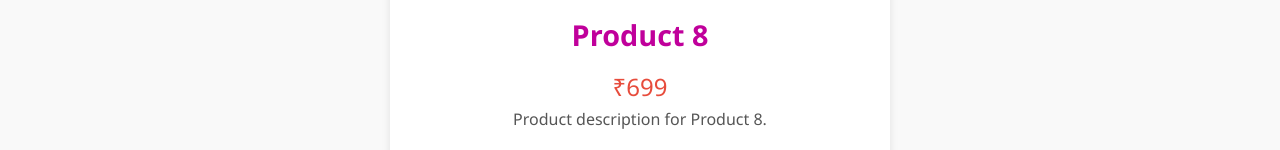
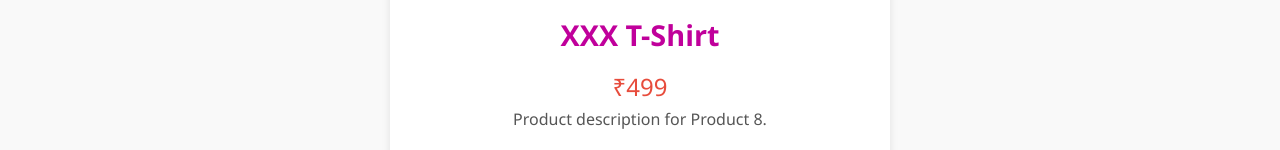
Before and after one commit to roobi1501/clothing-accessories, a plain HTML site: page products/product_8.html in a window 1280 px wide. Shown: the part 561-711 px from the top of the page. Drawn offline with Linux system fonts and the light colour scheme.

Commit message:
Update product_8.html

```diff
--- a/products/product_8.html
+++ b/products/product_8.html
@@ -41,10 +41,10 @@
             </div>
         </section>
 
-        <h2 class="tee-product-title">Product 8</h2>
+        <h2 class="tee-product-title">XXX T-Shirt</h2>
 
         <section class="tee-product-details">
-            <p class="tee-product-price">₹699</p>
+            <p class="tee-product-price">₹499</p>
             <article class="tee-product-description">
                 <p>Product description for Product 8.</p>
             </article>
```
